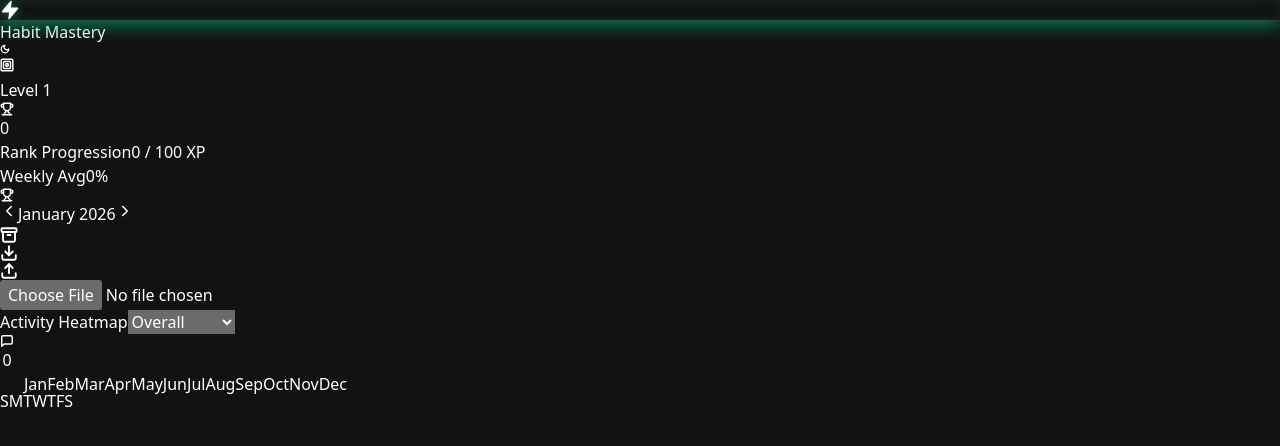
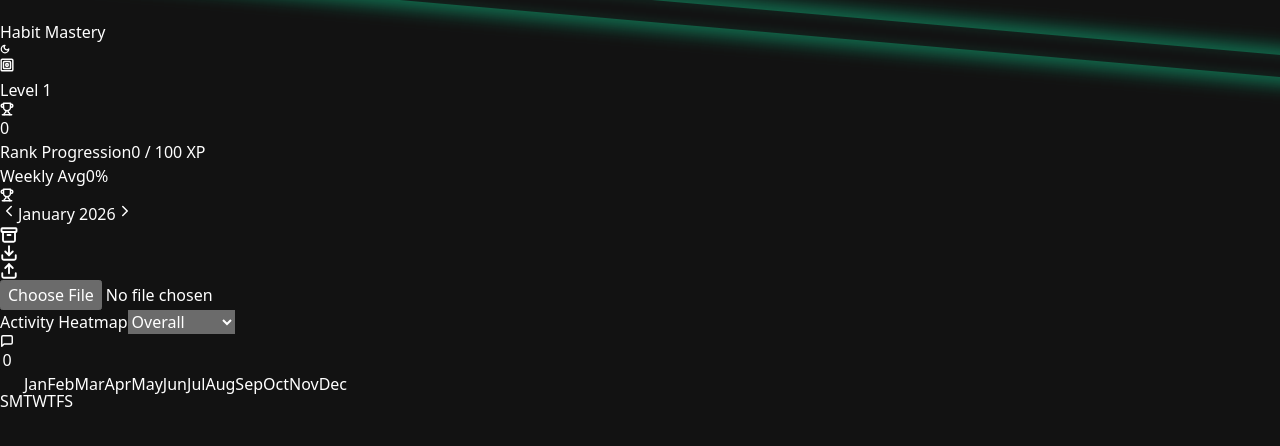
Before and after one commit to HSAdib/Habit-Tracker-Free, a React (Vite) app: page / in a window 1280 px wide. Shown: the top 446 px of the page. Built offline with nearby package versions, Linux system fonts and the light colour scheme.

Commit message:
updated habit tracker icon clickable

```diff
--- a/src/App.jsx
+++ b/src/App.jsx
@@ -951,7 +951,14 @@
           {/* Dashboard Header */}
           <motion.div variants={itemVariants} className={`flex flex-col lg:flex-row lg:items-center justify-between mb-6 gap-6 ${getCardStyle()} p-6 rounded-[2.5rem] border transition-colors relative overflow-hidden`}>
             <div className="flex items-center gap-4 z-10">
-              <motion.div whileHover={{ scale: 1.1, rotate: 5 }} className="bg-emerald-600 p-3 rounded-2xl text-white shadow-lg animate-glow"><ZapIcon /></motion.div>
+              <motion.div
+                whileHover={{ scale: 1.1, rotate: 5 }}
+                whileTap={{ scale: 0.9 }}
+                onClick={() => window.location.reload()}
+                className="bg-emerald-600 p-3 rounded-2xl text-white shadow-lg animate-glow cursor-pointer"
+              >
+                <ZapIcon />
+              </motion.div>
 
               <div>
                 <h1 className={`text-xl font-black ${theme === 'dark' ? 'text-white' : 'text-slate-800'} tracking-tight leading-none`}>Habit Mastery</h1>
```
